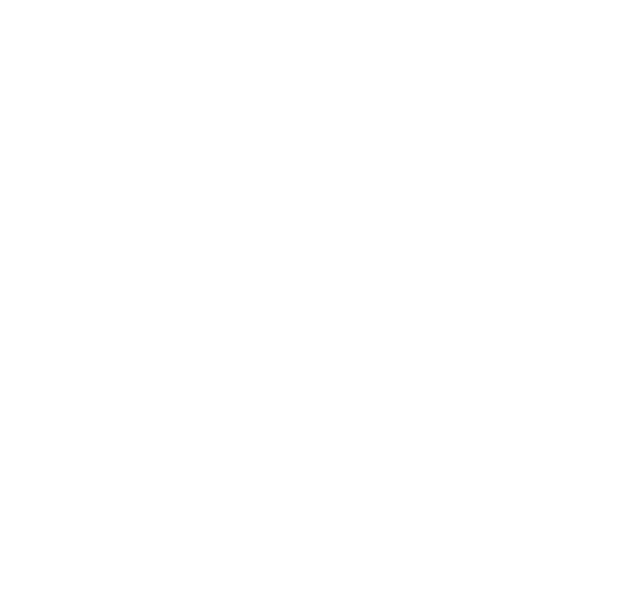
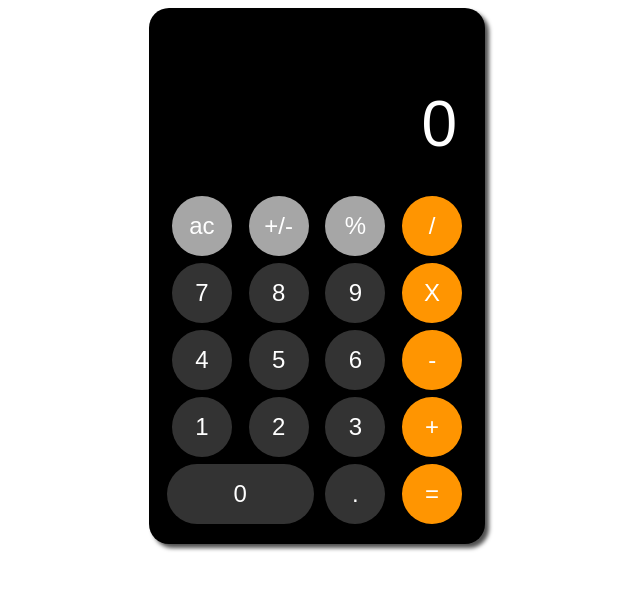
Before and after one commit to Taras21071988/calc, a plain HTML site: page index.html in a window 1280 px wide. Shown: the whole page, without its empty margins (323-963 px from the left). Drawn offline with Linux system fonts and the light colour scheme.

Commit message:
end html + css

```diff
--- a/css/style.css
+++ b/css/style.css
@@ -0,0 +1,81 @@
+/*
+      colors
+      bg #000
+      orange #ff9501
+      grey #a6a6a6
+      white #fdfdfd
+*/
+
+
+.calc {
+  margin: 0 auto;
+  width: 300px;
+  height: 500px;
+  border-radius: 20px;
+  background: #000;
+  color: #fff;
+  font-family: Arial;
+  padding: 18px;
+  box-shadow: 4px 4px 4px #4f4f4f;
+}
+
+.calc-screen {
+  height: 125px;
+  padding: 10px;
+  display: grid;
+  justify-items: end;
+  align-items: end;
+  margin-bottom: 25px;
+}
+
+.calc-screen p {
+  text-align: right;
+  font-size: 4rem;
+  margin: 0;
+}
+
+.buttons {
+  display: grid;
+  grid-template-areas:
+    "ac plus-minus percent division"
+    "seven eigth nine multiply"
+    "four five six minus"
+    "one two three plus"
+    "zero zero dot equal";
+  grid-gap: 7px;
+  justify-items: center;
+}
+
+.btn {
+  width: 60px;
+  height: 60px;
+  background: #333;
+  border-radius: 50%;
+  text-align: center;
+  line-height: 60px;
+  font-size: 1.5rem;
+  cursor: pointer;
+  user-select: none;
+}
+
+.btn.zero {
+  grid-area: zero;
+  width: 100%;
+  border-radius: 34px;
+}
+
+.btn:hover {
+  filter: brightness(120%);
+}
+
+.btn:active {
+  filter: brightness(90%);
+}
+
+.btn.bg-grey {
+  background: #a6a6a6;
+}
+
+.btn.bg-orange {
+  background: #ff9501;
+}
--- a/index.html
+++ b/index.html
@@ -5,8 +5,39 @@
   <meta http-equiv="X-UA-Compatible" content="IE=edge">
   <meta name="viewport" content="width=device-width, initial-scale=1.0">
   <title>Калькулятор</title>
+  <link rel="stylesheet" href="css/style.css">
 </head>
 <body>
+  <div class="calc">
+    <div class="calc-screen">
+      <p>0</p>
+    </div>
+    <div class="buttons">
+      <div class="btn ac bg-grey">ac</div>
+      <div class="btn plus-minus bg-grey">+/-</div>
+      <div class="btn percent bg-grey">%</div>
+      <div class="btn division bg-orange">/</div>
 
+      <div class="btn seven">7</div>
+      <div class="btn eigth">8</div>
+      <div class="btn nine">9</div>
+      <div class="btn multiply bg-orange">X</div>
+
+      <div class="btn four">4</div>
+      <div class="btn five">5</div>
+      <div class="btn six">6</div>
+      <div class="btn minus bg-orange">-</div>
+
+      <div class="btn one">1</div>
+      <div class="btn two">2</div>
+      <div class="btn three">3</div>
+      <div class="btn plus bg-orange">+</div>
+
+      <div class="btn zero">0</div>
+      <div class="btn dot">.</div>
+      <div class="btn equal bg-orange">=</div>
+
+    </div>
+  </div>
 </body>
 </html>
```
